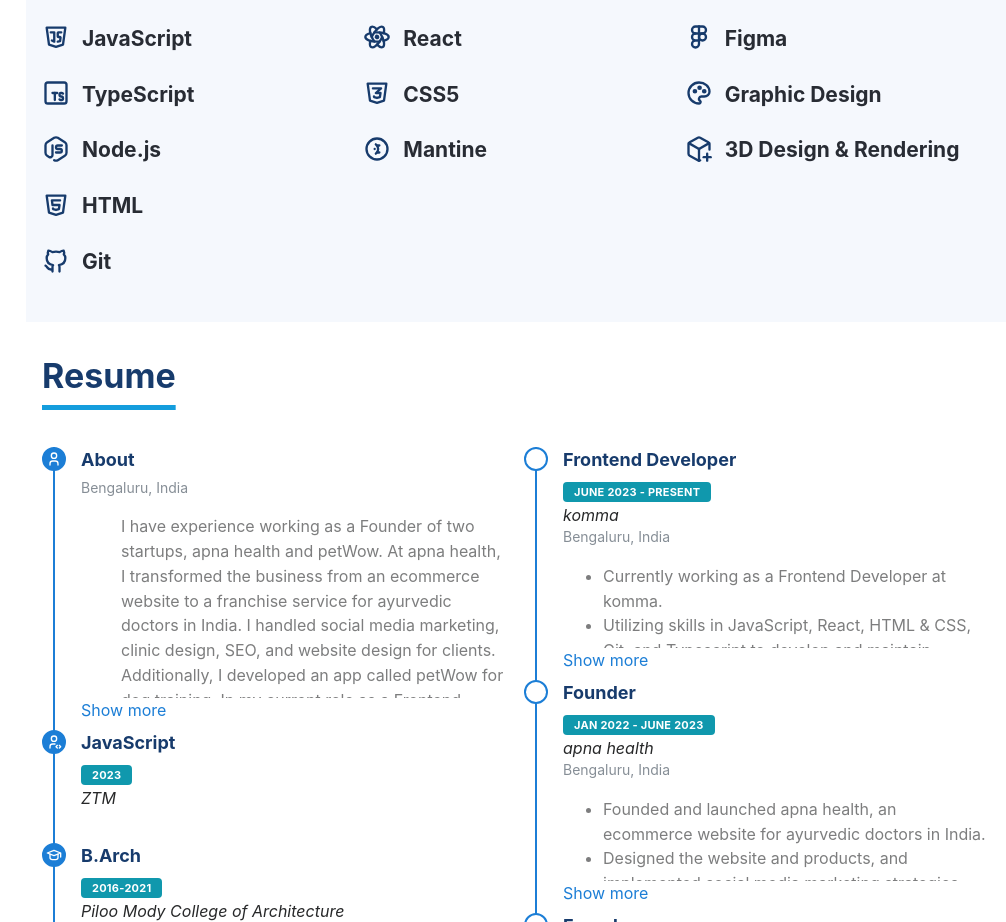
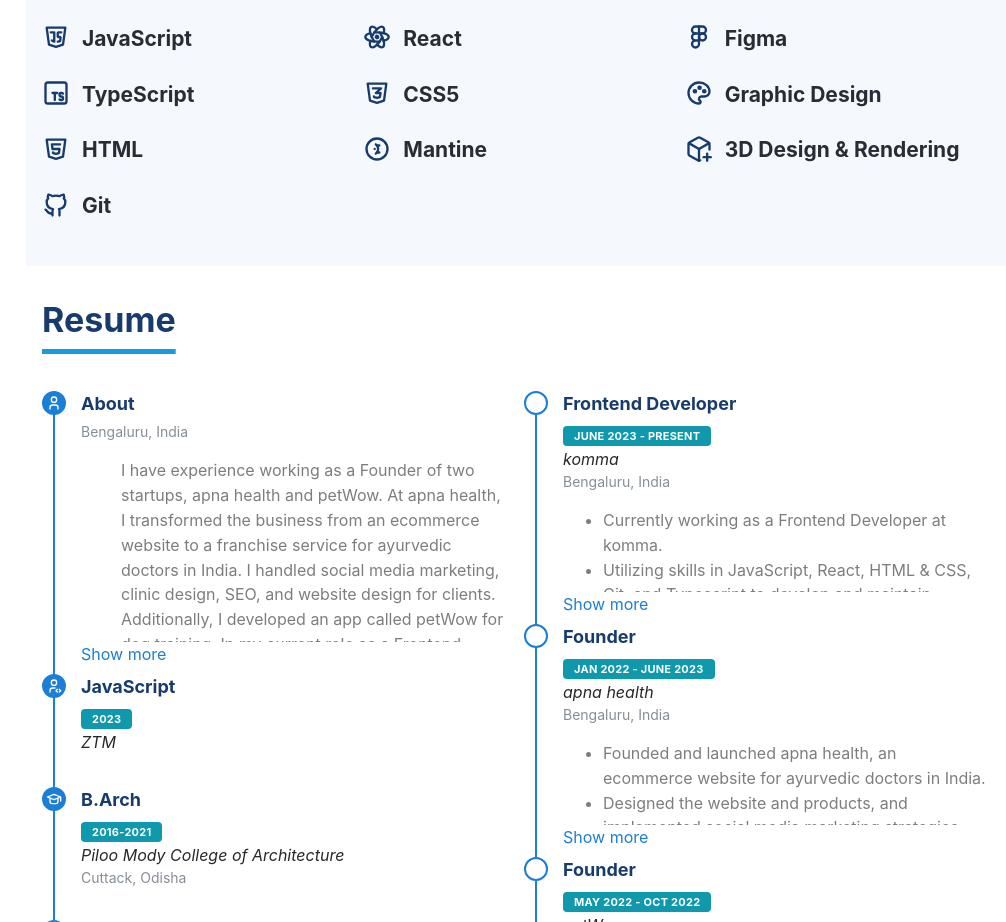
Before and after one commit to anku0512/Ankush-Singh, a React (Create React App) app: page / in a window 1280 px wide. Shown: the part 1340-2262 px from the top of the page, without its empty margins (274-1280 px from the left). Built offline with nearby package versions, Linux system fonts and the light colour scheme.

Commit message:
fix icon issue

```diff
--- a/src/Constants/skills/SkillInfo.js
+++ b/src/Constants/skills/SkillInfo.js
@@ -34,17 +34,6 @@
     hoverInfo: (
       <ul>
         <li>Worked with TypeScript at Komma</li>
-      </ul>
-    ),
-  },
-  {
-    id: 2,
-    group: "Technical",
-    name: "Node.js",
-    icon: <IconBrandNodejs className={"skillsIcon"} />,
-    hoverInfo: (
-      <ul>
-        <li>Used Node.js to execute JavaScript codes outside of browser</li>
       </ul>
     ),
   },
```
